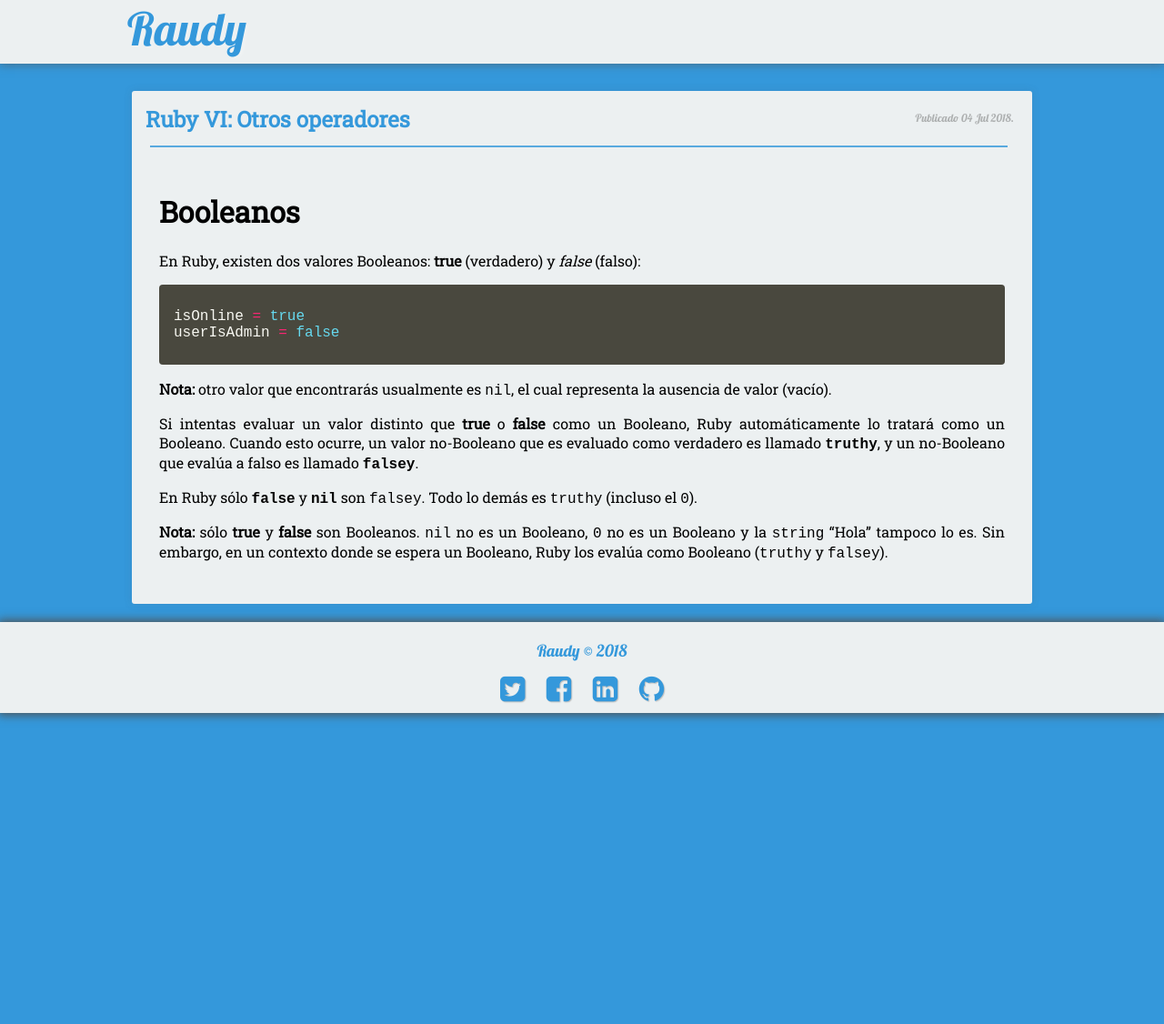
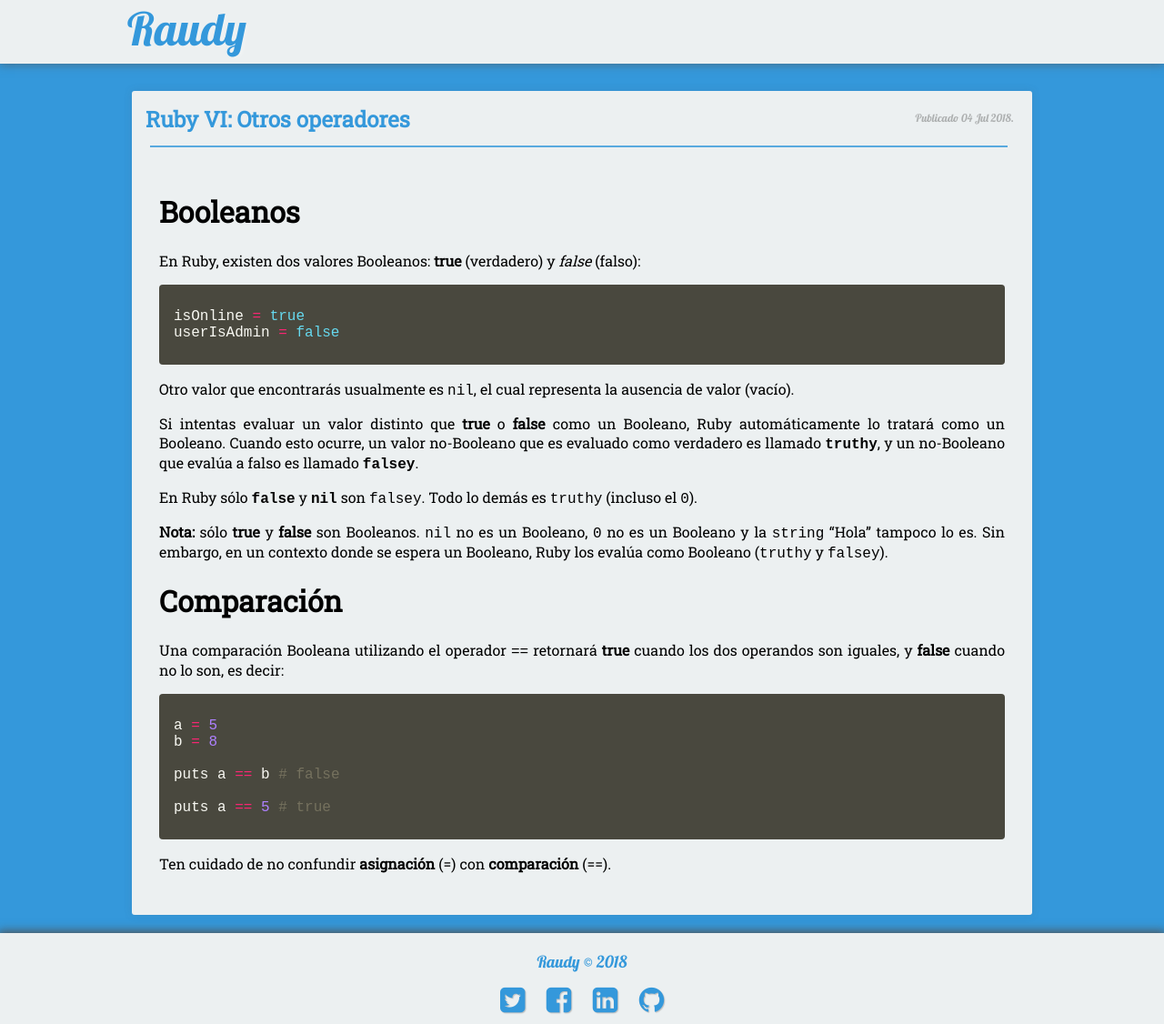
Before and after one commit to nisoto/Blog-anterior-2.0, a Jekyll site: the page built from _posts/2018-07-04-ruby-vi-otros-operadores.md, in a window 1280 px wide. Shown: the whole page at 91% size. Built offline with Jekyll 4.4.1, drawn with Linux system fonts in a browser that asks for light colours; nearby versions of some CDN libraries; before the commit the page ends 900 px from its top, so only the background shows below that.

Commit message:
Update 2018-07-04-ruby-vi-otros-operadores.md

```diff
--- a/_posts/2018-07-04-ruby-vi-otros-operadores.md
+++ b/_posts/2018-07-04-ruby-vi-otros-operadores.md
@@ -15,10 +15,25 @@ isOnline = true
 userIsAdmin = false
 {% endhighlight %}
 
-**Nota:** otro valor que encontrarás usualmente es `nil`, el cual representa la ausencia de valor (vacío).
+Otro valor que encontrarás usualmente es `nil`, el cual representa la ausencia de valor (vacío).
 
 Si intentas evaluar un valor distinto que **true** o **false** como un Booleano, Ruby automáticamente lo tratará como un Booleano. Cuando esto ocurre, un valor no-Booleano que es evaluado como verdadero es llamado **`truthy`**, y un no-Booleano que evalúa a falso es llamado **`falsey`**.
 
 En Ruby sólo **`false`** y **`nil`** son `falsey`. Todo lo demás es `truthy` (incluso el `0`).
 
 **Nota:** sólo **true** y **false** son Booleanos. `nil` no es un Booleano, `0` no es un Booleano y la `string` "Hola" tampoco lo es. Sin embargo, en un contexto donde se espera un Booleano, Ruby los evalúa como Booleano (`truthy` y `falsey`).
+
+# Comparación
+
+Una comparación Booleana utilizando el operador `==` retornará **true** cuando los dos operandos son iguales, y **false** cuando no lo son, es decir:
+
+{% highlight ruby %}
+a = 5
+b = 8
+
+puts a == b # false
+
+puts a == 5 # true
+{% endhighlight %}
+
+Ten cuidado de no confundir **asignación** (=) con **comparación** (==).
```
